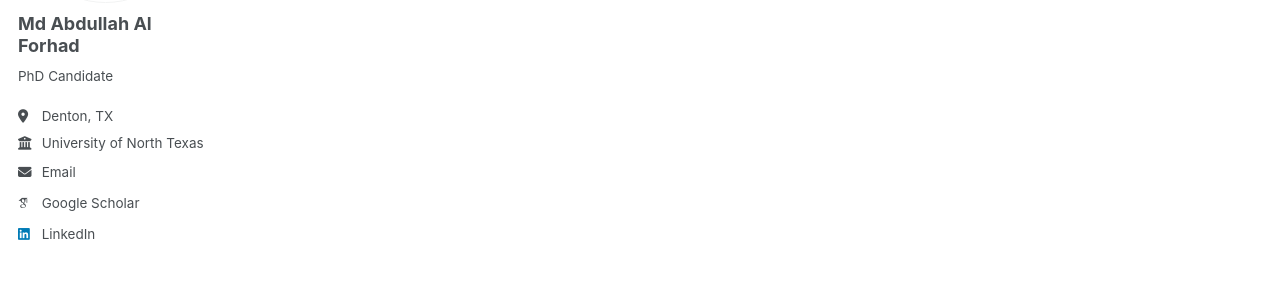
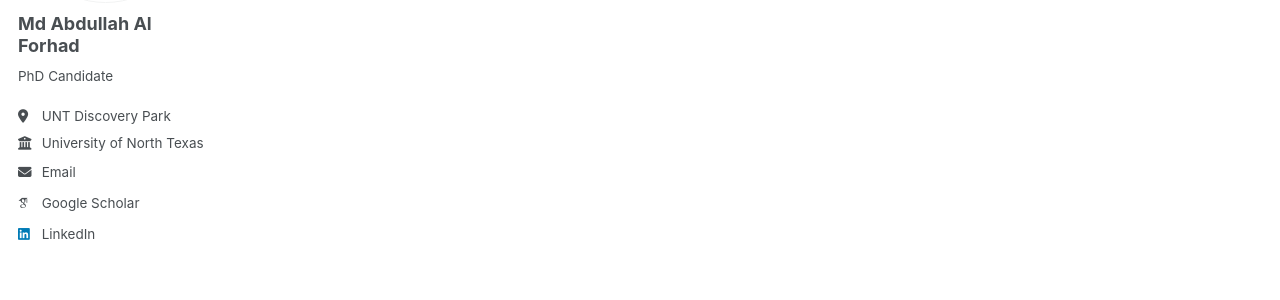
Before and after one commit to alforhad/alforhad.github.io, a Jekyll site: the page built from _pages/cv.md, in a window 1280 px wide. Shown: the part 278-578 px from the top of the page. Built offline with Jekyll 4.4.1, drawn with Linux system fonts in a browser that asks for light colours; some web fonts are replaced.

Commit message:
Update _config.yml

```diff
--- a/_config.yml
+++ b/_config.yml
@@ -25,7 +25,7 @@ author:
   name             : "Md Abdullah Al Forhad"
   pronouns         : # example: "she/her"
   bio              : "PhD Candidate"
-  location         : "Denton, TX"
+  location         : "UNT Discovery Park"
   employer         : "University of North Texas"
   uri              : # URL
   email            : "******@unt.edu"
```
